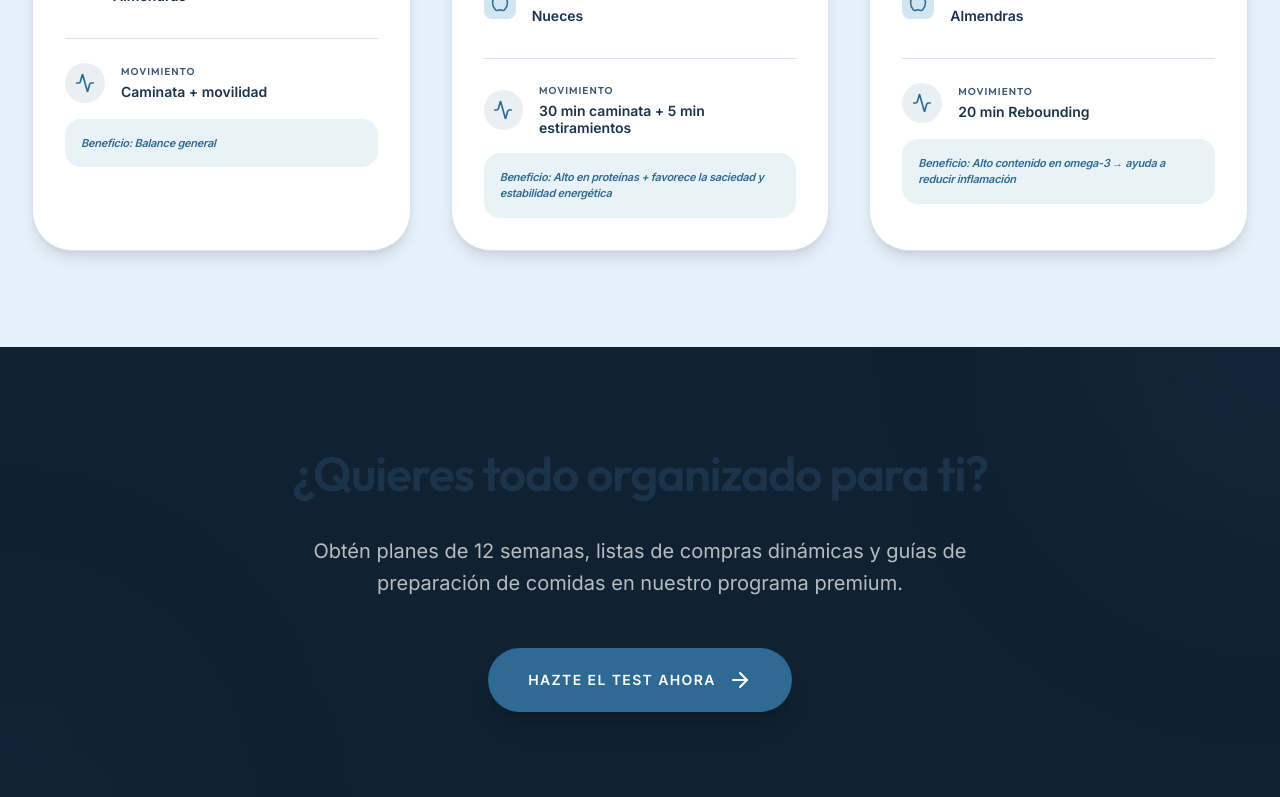
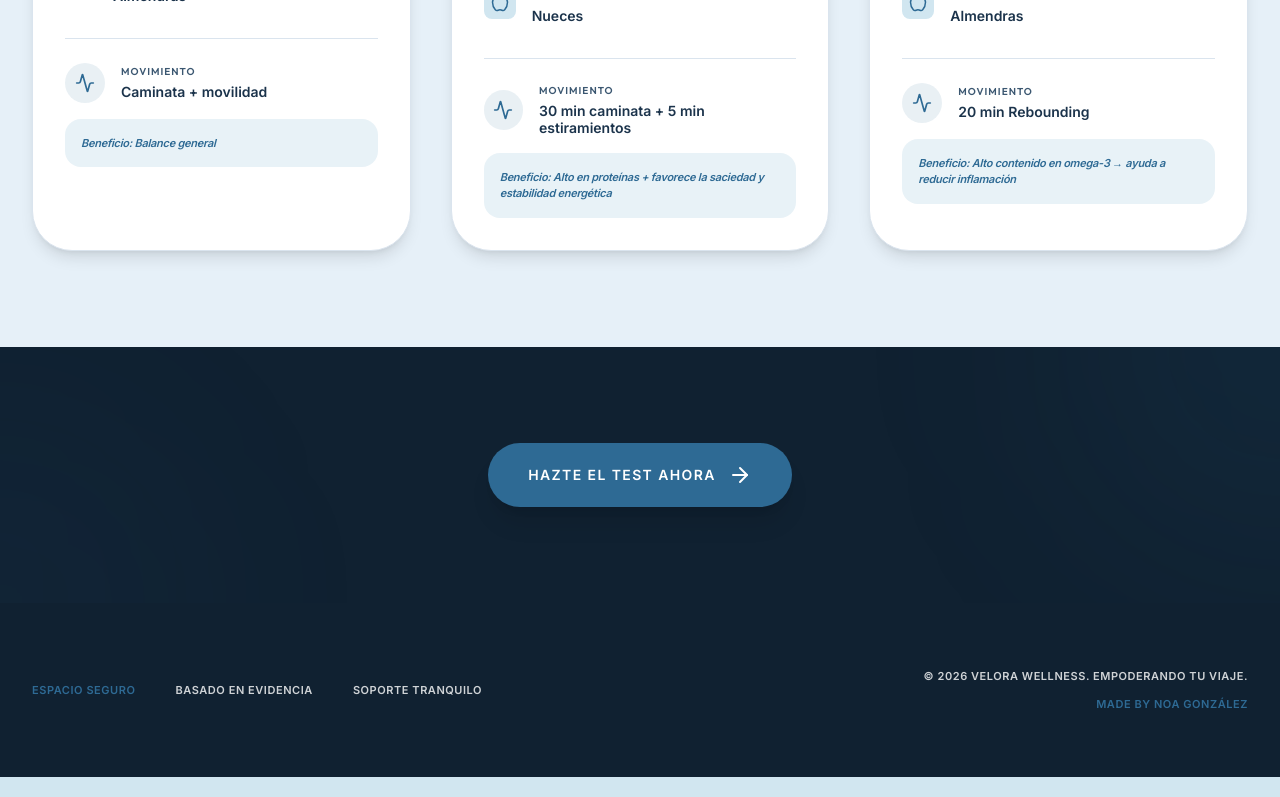
Before and after one commit to noagv03-code/Lipdema, a React (Vite) app: page /daily-plans in a window 1280 px wide. Shown: the part 3714-4511 px from the top of the page. Built offline with nearby package versions, Linux system fonts and the light colour scheme; a web font is replaced by a local one.

Commit message:
refactor: Update daily plan image and remove CTA
Replaced an outdated image URL for a daily plan item. Removed the concluding call-to-action section from the daily plans page as it is no longer relevant to the current user flow.

```diff
--- a/src/constants.ts
+++ b/src/constants.ts
@@ -134,7 +134,7 @@ export const DAILY_PLANS: DailyPlan[] = [
     snack: "Nueces",
     movement: "30 min caminata + 5 min estiramientos",
     benefit: "Alto en proteínas + favorece la saciedad y estabilidad energética",
-    image: "https://images.unsplash.com/photo-1556761108-03610996894c?auto=format&fit=crop&q=80"
+    image: "https://images.unsplash.com/photo-1603360946369-dc9bb6258143?auto=format&fit=crop&q=80"
   },
   {
     day: 12,
--- a/src/pages/DailyPlans.tsx
+++ b/src/pages/DailyPlans.tsx
@@ -157,12 +157,6 @@ export default function DailyPlans() {
       {/* FINAL CTA */}
       <section className="py-24 bg-velora-blue-dark relative overflow-hidden">
         <div className="max-w-5xl mx-auto px-4 text-center relative z-10 text-white">
-          <h2 className="text-4xl md:text-5xl font-display font-black mb-8 leading-tight tracking-tight">
-            ¿Quieres todo organizado para ti?
-          </h2>
-          <p className="text-xl text-white/70 mb-12 max-w-2xl mx-auto leading-relaxed">
-            Obtén planes de 12 semanas, listas de compras dinámicas y guías de preparación de comidas en nuestro programa premium.
-          </p>
           <div className="flex flex-wrap justify-center gap-4">
              <button
               onClick={() => navigate('/test')}
```
